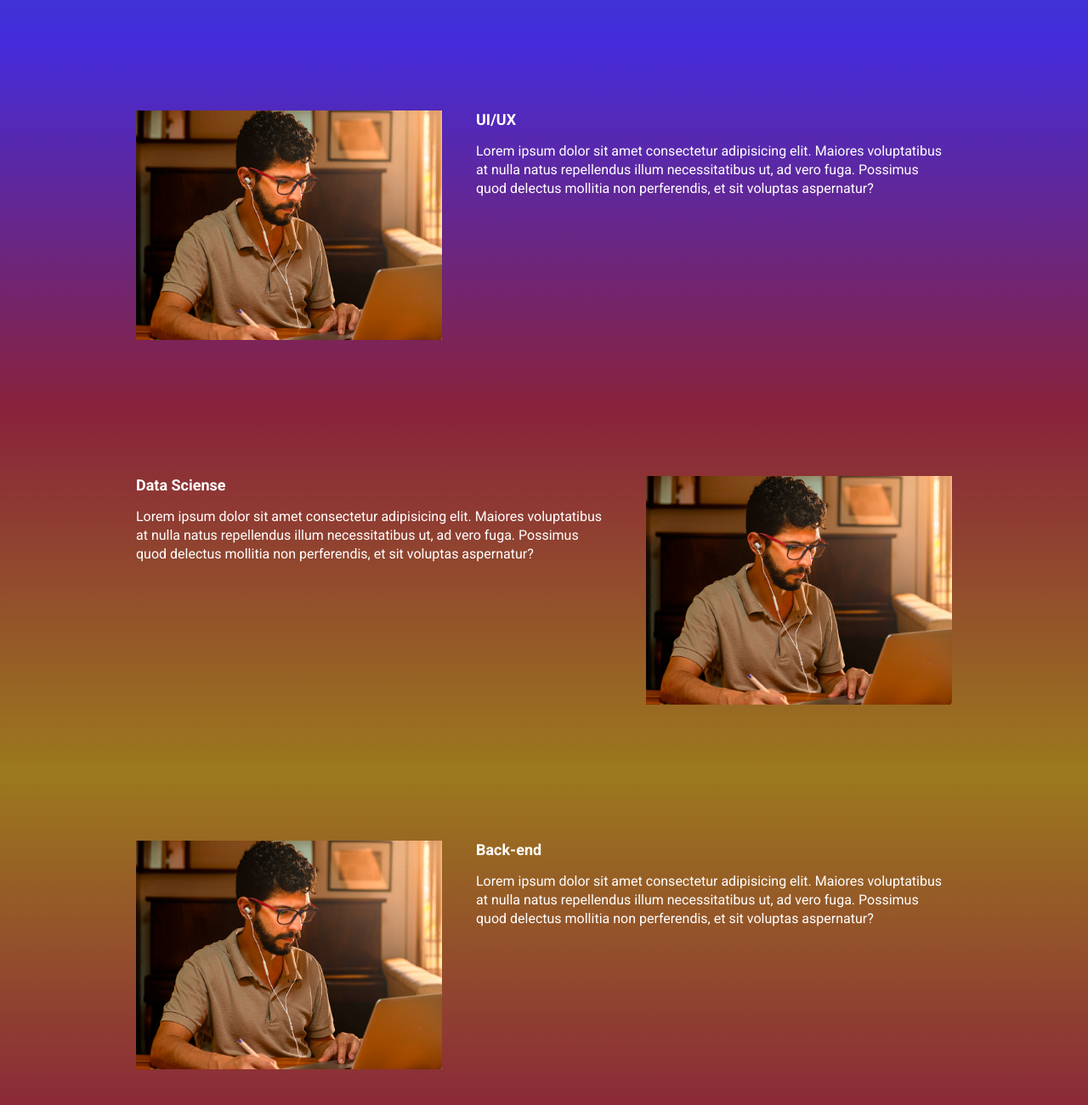
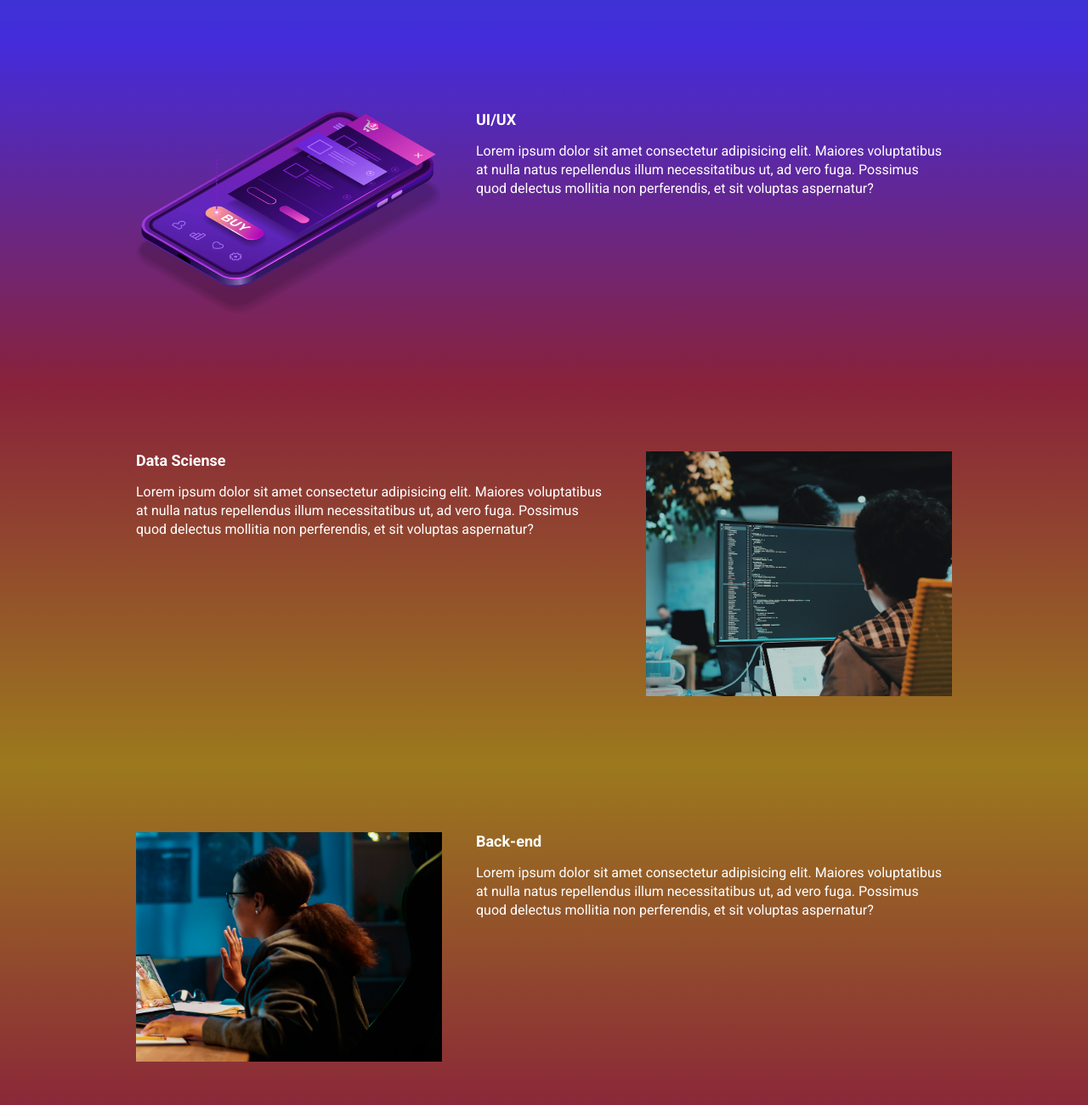
Before and after one commit to rodrigoamadeu/ebac_tech_talks, a website built with Parcel: page src/index.html in a window 1280 px wide. Shown: the part 940-2240 px from the top of the page at 85% size. Built offline with nearby package versions, Linux system fonts and the light colour scheme.

Commit message:
alterando imagens da section

```diff
--- a/src/index.html
+++ b/src/index.html
@@ -60,7 +60,7 @@
                     Lorem ipsum dolor sit amet consectetur adipisicing elit. Maiores voluptatibus at nulla natus repellendus illum necessitatibus ut, ad vero fuga. Possimus quod delectus mollitia non perferendis, et sit voluptas aspernatur?
                 </p>
             </div>
-            <img src="./images/frontend.png" alt="Front-end" class="event__image">
+            <img src="./images/ui-ux.png" alt="Front-end" class="event__image">
         </div>
     </section>
     <section class="event event--data-science">
@@ -71,7 +71,7 @@
                     Lorem ipsum dolor sit amet consectetur adipisicing elit. Maiores voluptatibus at nulla natus repellendus illum necessitatibus ut, ad vero fuga. Possimus quod delectus mollitia non perferendis, et sit voluptas aspernatur?
                 </p>
             </div>
-            <img src="./images/frontend.png" alt="Front-end" class="event__image">
+            <img src="./images/data.png" alt="Front-end" class="event__image">
         </div>
     </section>
     <section class="event event--backend event--image-left">
@@ -82,7 +82,7 @@
                     Lorem ipsum dolor sit amet consectetur adipisicing elit. Maiores voluptatibus at nulla natus repellendus illum necessitatibus ut, ad vero fuga. Possimus quod delectus mollitia non perferendis, et sit voluptas aspernatur?
                 </p>
             </div>
-            <img src="./images/frontend.png" alt="Front-end" class="event__image">
+            <img src="./images/backend.png" alt="Front-end" class="event__image">
         </div>
     </section>
     <script src="https://unpkg.com/aos@next/dist/aos.js"></script>
```
